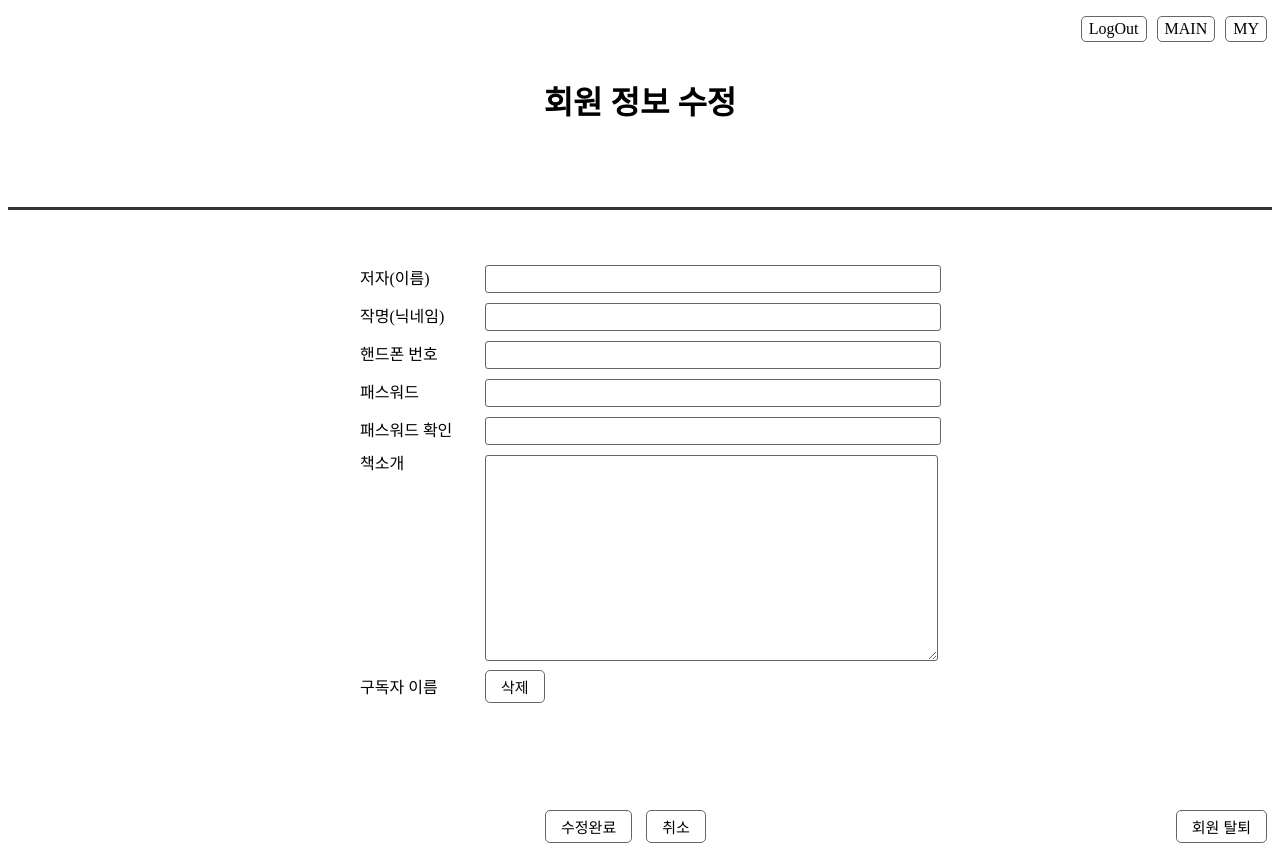
After one commit to imsaulpark/WebProject, a PHP site: page /html/edit.html in a window 1280 px wide. The commit adds this page. Run offline with PHP 8.4, Linux system fonts and the light colour scheme.

Commit message:
회원 정보 수정추가

```diff
--- a/css/post_list.css
+++ b/css/post_list.css
@@ -12,7 +12,7 @@ p{margin: 0px; }
    margin: 0px 5px;
    border: 1px solid #666666;
 }
-#title{height: 50px; margin: 20px 0px; border-bottom: 3px solid #333333; }
+#title{height: 130px; margin: 20px 0px; border-bottom: 3px solid #333333; }
 .bodyInbox .content{width: 100%; height: 100%; clear:both; margin-top: 50px; }
 
 .bodyInbox .content .leftBox{float: left; width: 90%; padding: 40px 0px; box-sizing: border-box;}
@@ -21,20 +21,27 @@ p{margin: 0px; }
 .leftBox ul li input{border: 1px solid #666; height: 24px; width: 150px; margin: 5px; }
 .leftBox ul li span{width: 80px; display: inline-block;}
 div .list{width: 300px; padding: 5px 10px; border: 1px solid #666666; border-radius: 5px; background: none; text-align: center;}
+div .list:hover {background-color: #ddd;}
 h2 {word-break:break-all;}
 span .category {float: left;}
 span .soje{float: right;}
 .bodyInbox .content .rightBox{float: right; width: 10%; padding: 40px 0px; box-sizing: border-box;}
 
 
-.content p{width: 160px; margin: 0px auto;}
+.content p{width: 200px; margin: 0px auto;}
 .write {font-size: 15px; padding: 5px 10px; border: 1px solid #666666; border-radius: 5px; background: none; text-align: center;}
 
 .content ul{width: 600px; height: 550px; margin: 0 auto;}
 .content ul li input{border: 1px solid #666; border-radius: 3px; height: 24px; width: 450px; margin: 5px;}
-textarea{border: 1px solid #666; border-radius: 3px; height: 400px; width: 450px; margin: 5px;}
+textarea{border: 1px solid #666; border-radius: 3px; height: 200px; width: 447px; margin: 5px;}
 .content ul span{width: 120px; display: inline-block;}
 #auto{font-size: 14px; border: 1px solid #666; border-radius: 3px; height: 21px; width: auto; margin: 5px; padding: 3px}
 #content{width: 120px; float: left; margin: 0px 0px;}
-#textarea{float: left; height: 500px; width: 450px;}
+#del_ID{float: right;}
+button{font-size: 15px; padding: 5px 15px;
+   border-radius: 5px;
+   margin: 0px 5px;
+   border: 1px solid #666666;
+   background: none;}
+#book_intro{float: left;}
 form ul li select{border: 1px solid #666; border-radius: 3px; height: 24px; width: 150px; margin: 5px 0px;}
--- /dev/null
+++ b/html/edit.html
@@ -0,0 +1,42 @@
+<!doctype html>
+<meta charset="utf-8">
+<html>
+   <head>
+      <link rel="stylesheet" type="text/css" href="../css/post_list.css">
+   </head>
+   <body>
+      <div class="header">
+         <div class="btnArea">
+            <ul>
+               <li><a href="mypage.html">MY</a></li>
+               <li><a href="">MAIN</a></li>
+               <li><a href="index.html" onclick="logout()">LogOut</a></li>
+            </ul>
+         </div>
+      </div>
+      <div class="header" id="title">
+         <h1>회원 정보 수정</h1>
+      </div>
+      <div class="bodyInbox">
+         <div class="content">
+            <ul>
+                  <li><span>저자(이름)</span><input name="name" type="text" text=""> </li>
+                  <li><span>작명(닉네임)</span><input name="nickname" type="password" text=""> </li>
+                  <li><span>핸드폰 번호</span><input name="phone" type="password" text=""> </li>
+                  <li><span>패스워드</span><input name="pw" type="text" text=""> </li>
+                  <li><span>패스워드 확인</span><input name="pwcheck" type="text" text=""> </li>
+                  <div id="book_intro"><span>책소개</span></div><div id="textarea"><textarea name="book_intro"></textarea></div>
+
+                  <li><span>구독자 이름</span><button type="submit" name="del">삭제</button> </li>
+               </ul>
+               <button type="submit" name="del_ID" id="del_ID">회원 탈퇴</button>
+               <p>
+                  <button type="submit" name="editBtn">수정완료</button>
+
+                  <button type="cancel" name="cancelBtn">취소</button>
+               </p>
+         </div>
+      </div>
+      <script type="text/javascript" src="../js/index.js"></script>
+   </body>
+</html>
--- a/html/find_ID_PW.php
+++ b/html/find_ID_PW.php
@@ -163,6 +163,5 @@ if(isset($_POST['confirm']))
 				</div>
 			</div>
 		</div>
-		<script type="text/javascript" src="../js/index.js"></script>
 	</body>
 </html>
--- a/html/post_list.html
+++ b/html/post_list.html
@@ -20,8 +20,8 @@
       <div class="bodyInbox">
          <div class="content">
             <div class="leftBox">
-               <div class="list">
-               	<h2>글 제목aaaaaaaaaaaaaaaaaaaaaaaaaaaaaaaaaaaaaaaaaaaaaaaaaaaaaaaaaaaaaaaaaaaaaaaaaaaaa</h2>
+               <div class="list" onclick="gotolist();">
+               	<h2>글 제목aaaaaaaaaaaaaaaaaaaaaaaaaaaaaaaaaaaaaaaaaaaaaaaaaaaaaaaaaa</h2>
                	<p>분야 / 소제</p>
                	<p>글쓴이 </p>
                </div>
```
Also changed, not shown: html/index.html (+29 -49 lines).
